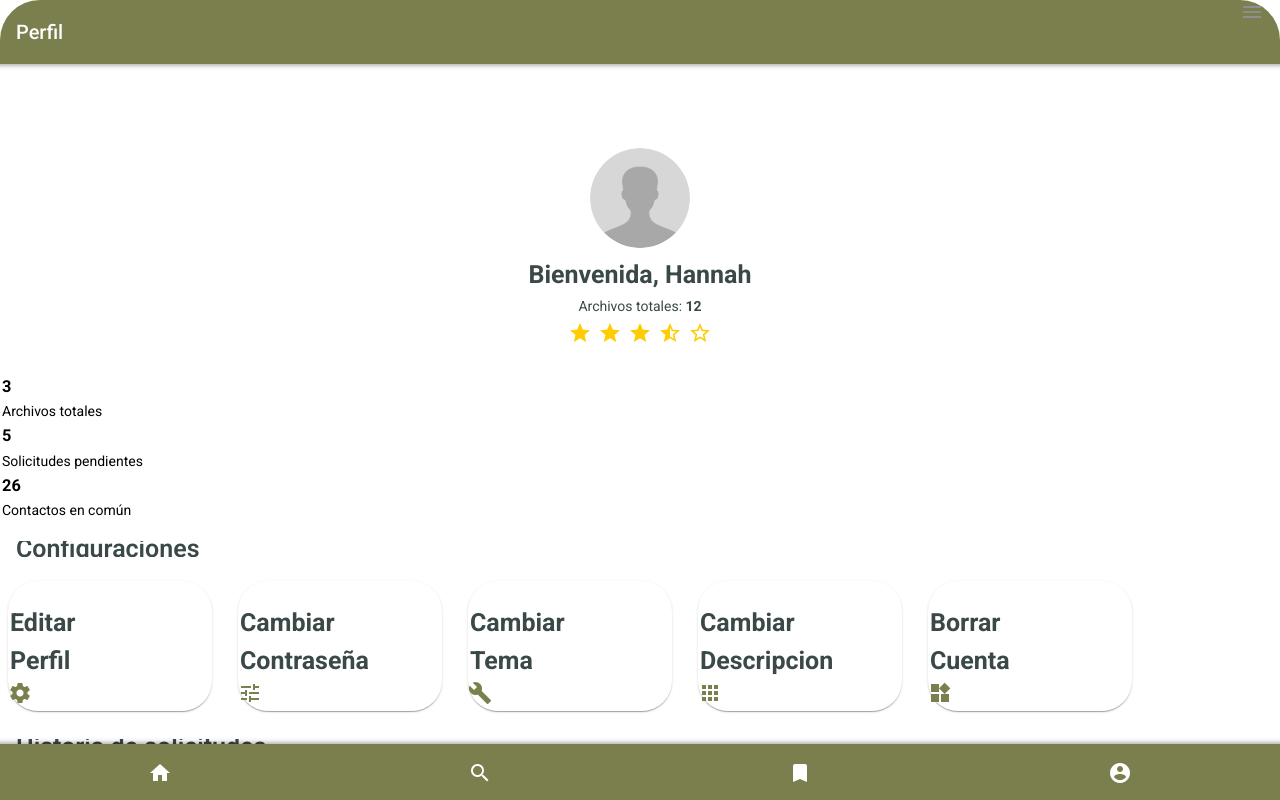
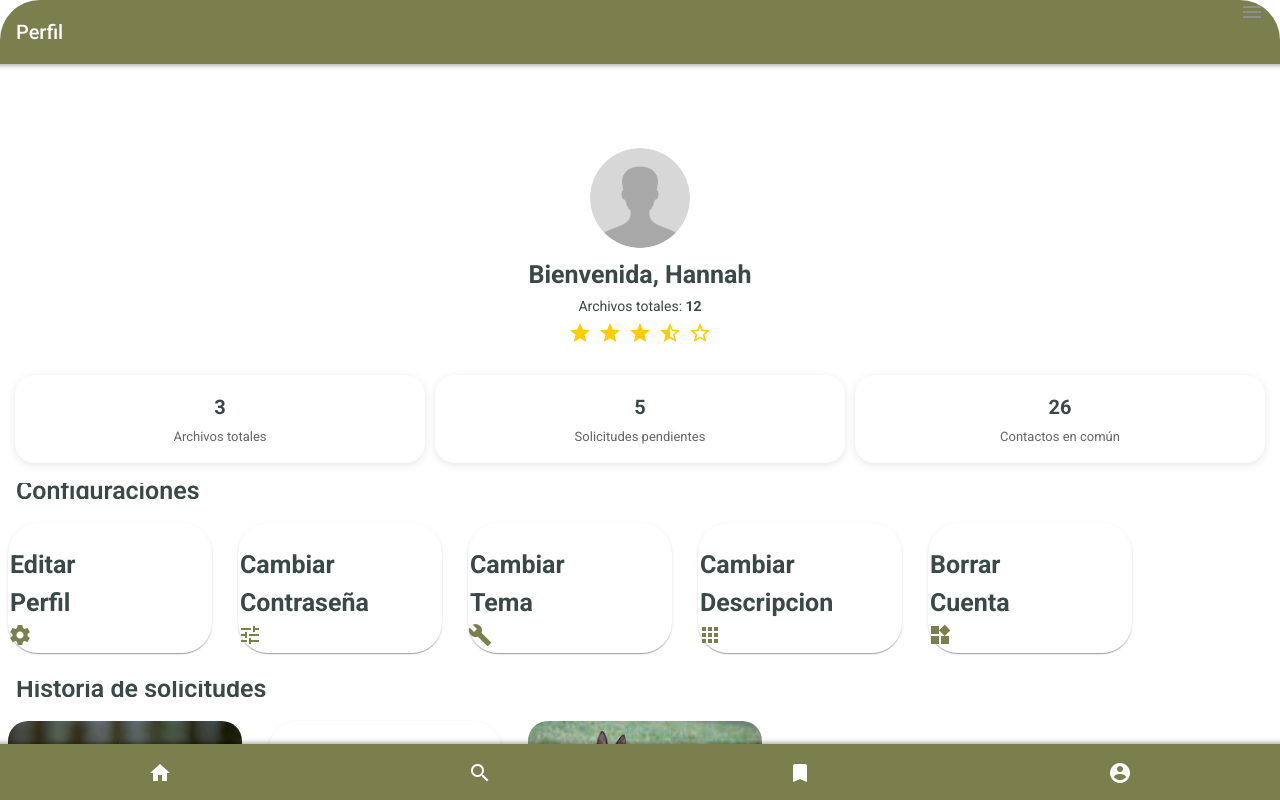
Before and after one commit to vioviper/PuppyFinder, a plain HTML site: page perfil.html in a window 1280 px wide. Drawn offline with nearby package versions, Linux system fonts and the light colour scheme.

Commit message:
Update style.css

```diff
--- a/css/style.css
+++ b/css/style.css
@@ -351,3 +351,26 @@ h1,h2,h3,h4,h5,h6,p{
 #homecolor5{
 	background-color: #ffffff;
 }
+.metricas {
+  display: flex;
+  justify-content: space-around;
+  margin: 20px 10px;
+  text-align: center;
+}
+.metric-card {
+  background: #fff;
+  border-radius: 20px;
+  padding: 15px;
+  flex: 1;
+  margin: 0 5px;
+  box-shadow: 0 2px 8px rgba(0,0,0,0.1);
+}
+.metric-card h3 {
+  font-size: 20px;
+  margin-bottom: 5px;
+  color: #3b4848;
+}
+.metric-card p {
+  font-size: 13px;
+  color: #666;
+}
```
